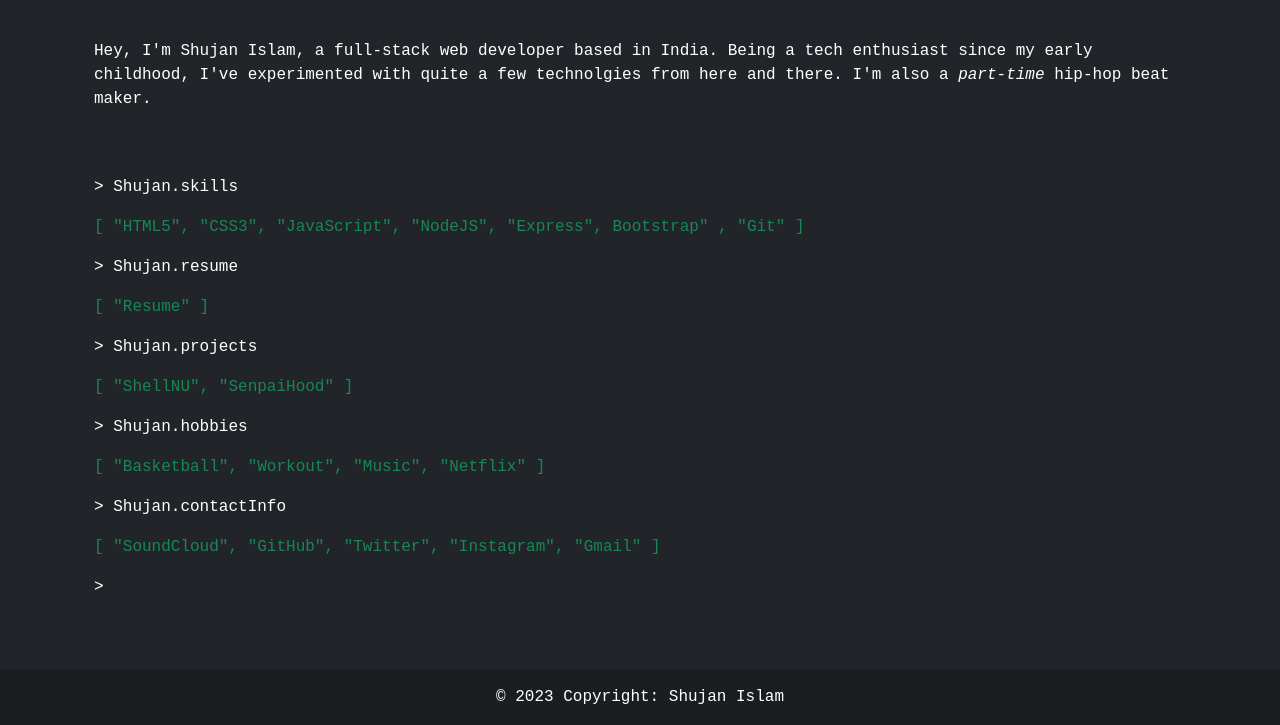
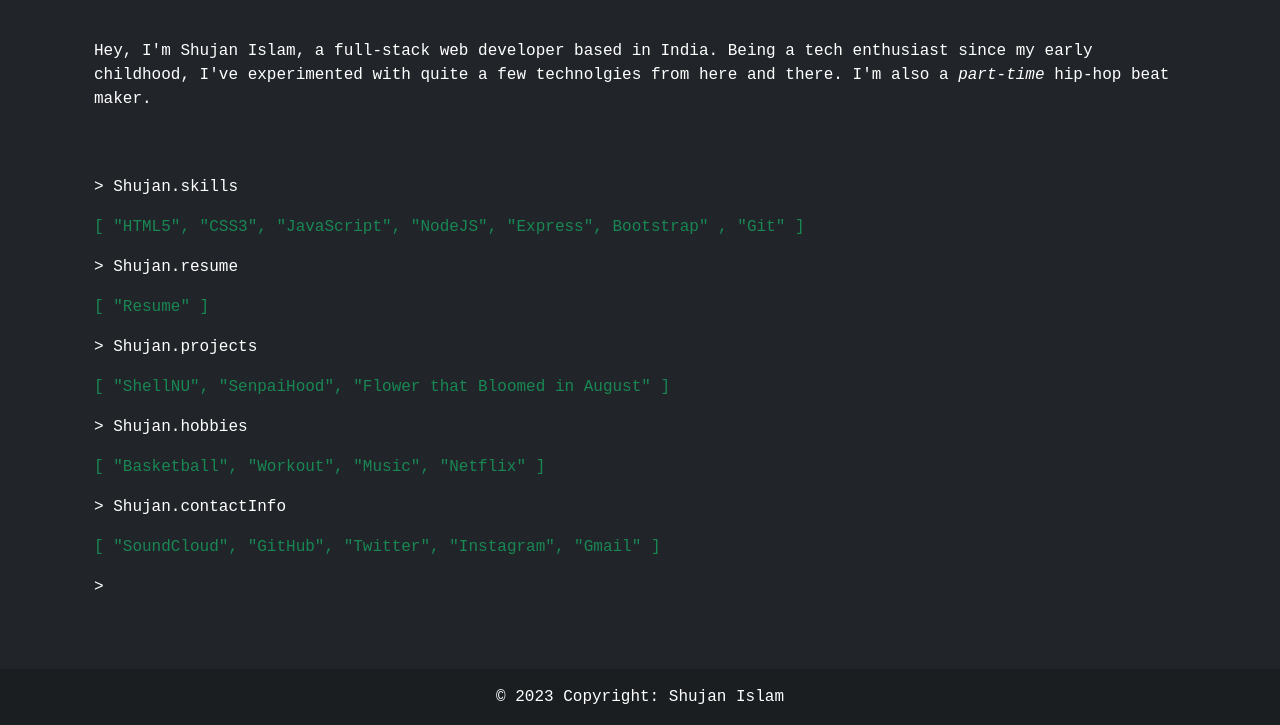
Before and after one commit to shujanislam/shujanislam.github.io, a plain HTML site: page index.html in a window 1280 px wide. Shown: the part 159-884 px from the top of the page. Drawn offline with nearby package versions, Linux system fonts and the light colour scheme.

Commit message:
Update index.html

```diff
--- a/index.html
+++ b/index.html
@@ -29,7 +29,7 @@
 						<p>> Shujan.resume</p>
 						<p class="text-success"><a href="resume.pdf" class="text-success text-decoration-none" target="_blank">[ "Resume" ]</a></p>
 						<p>> Shujan.projects</p>
-						<p class="text-success">[<a href="https://github.com/shujanislam/ShellNU" class="text-success text-decoration-none" target="_blank"> "ShellNU"</a>, <a href="https://github.com/senpaihood/senpaihood.github.io/" class="text-success text-decoration-none" target="_blank"> "SenpaiHood" </a>]</p>
+						<p class="text-success">[<a href="https://github.com/shujanislam/ShellNU" class="text-success text-decoration-none" target="_blank"> "ShellNU"</a>, <a href="https://github.com/senpaihood/senpaihood.github.io/" class="text-success text-decoration-none" target="_blank"> "SenpaiHood"</a>, <a href="https://drive.google.com/file/d/1590n0cOVb0JTTQppsVnKZfViRiZ9ZuKS/view?usp=sharing" class="text-success text-decoration-none" target="_blank"> "Flower that Bloomed in August" </a>]</p>
 						<p>> Shujan.hobbies</p>
 						<p class="text-success">[ "Basketball", "Workout", "Music", "Netflix" ]</p>
 						<p>> Shujan.contactInfo</p>
```
